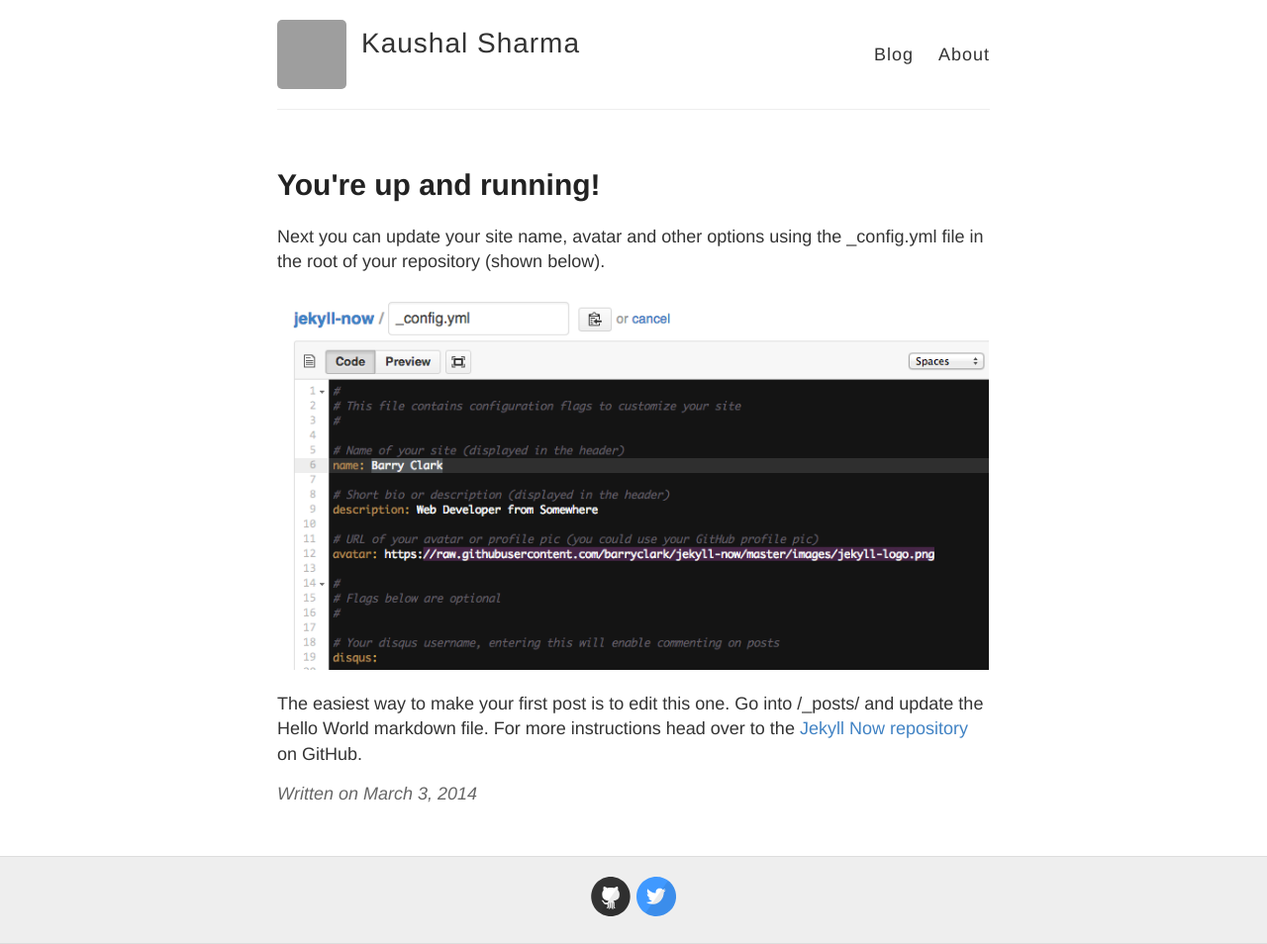
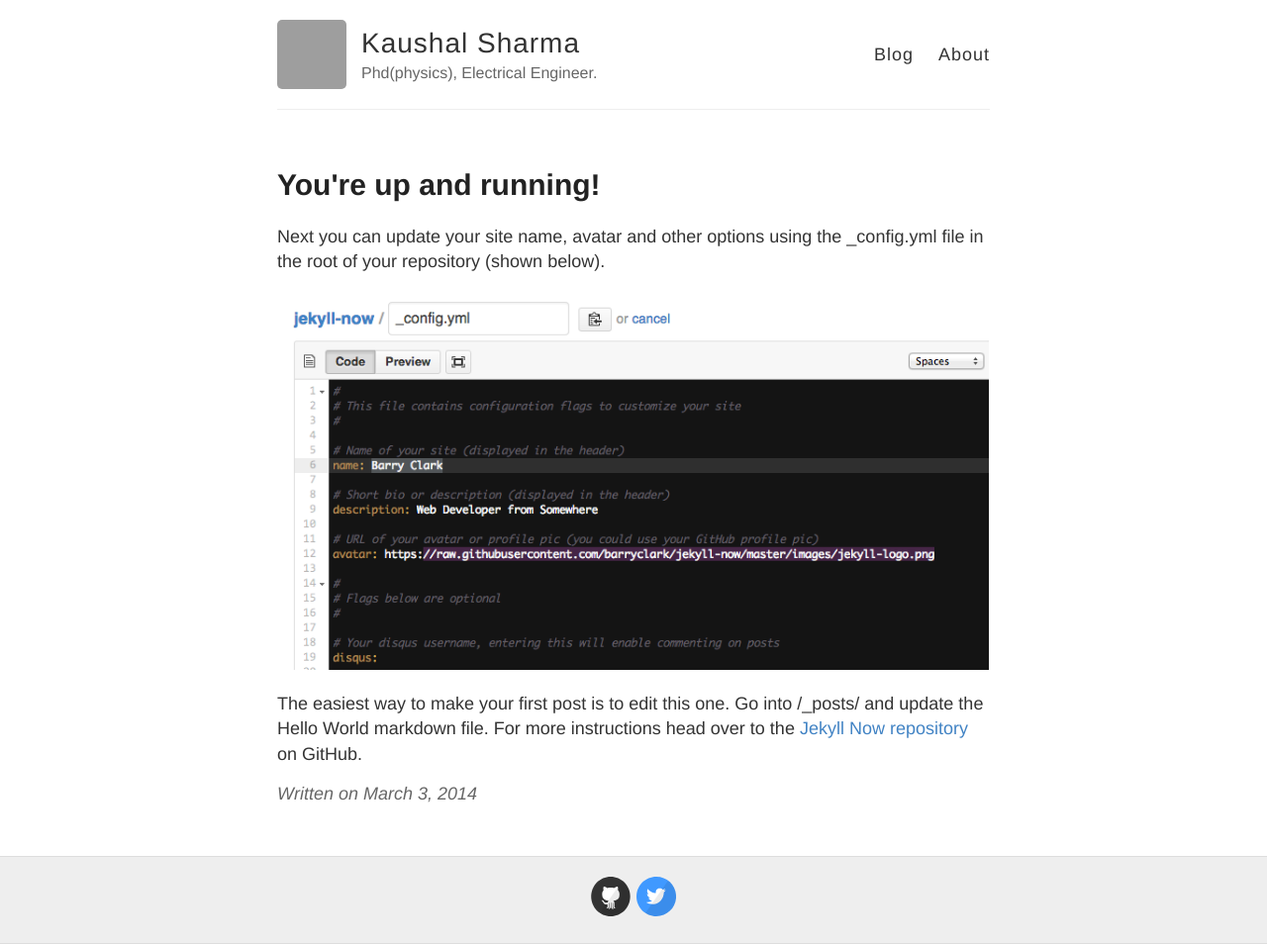
Before and after one commit to KaushalSharmaMd/KaushalSharmaMd.github.io, a Jekyll site: the page built from _posts/2014-3-3-Hello-World.md, in a window 1280 px wide. Shown: the whole page at 99% size. Built offline with Jekyll 4.4.1, drawn with Linux system fonts in a browser that asks for light colours; grey boxes are pictures that could not be loaded.

Commit message:
Update _config.yml

```diff
--- a/_config.yml
+++ b/_config.yml
@@ -6,7 +6,7 @@
 name: Kaushal Sharma
 
 # Short bio or description (displayed in the header)
-description:
+description: Phd(physics), Electrical Engineer.
 
 # URL of your avatar or profile pic (you could use your GitHub profile pic)
 avatar: https://avatars3.githubusercontent.com/u/38136613?s=400&u=fe3199fd6f8c672ba47bc27f003dcbc94505d143&v=4
@@ -20,7 +20,7 @@ footer-links:
   email:
   facebook:
   flickr:
-  github: barryclark/jekyll-now
+  github: https://github.com/KaushalSharmaMd
   instagram:
   linkedin:
   pinterest:
```
